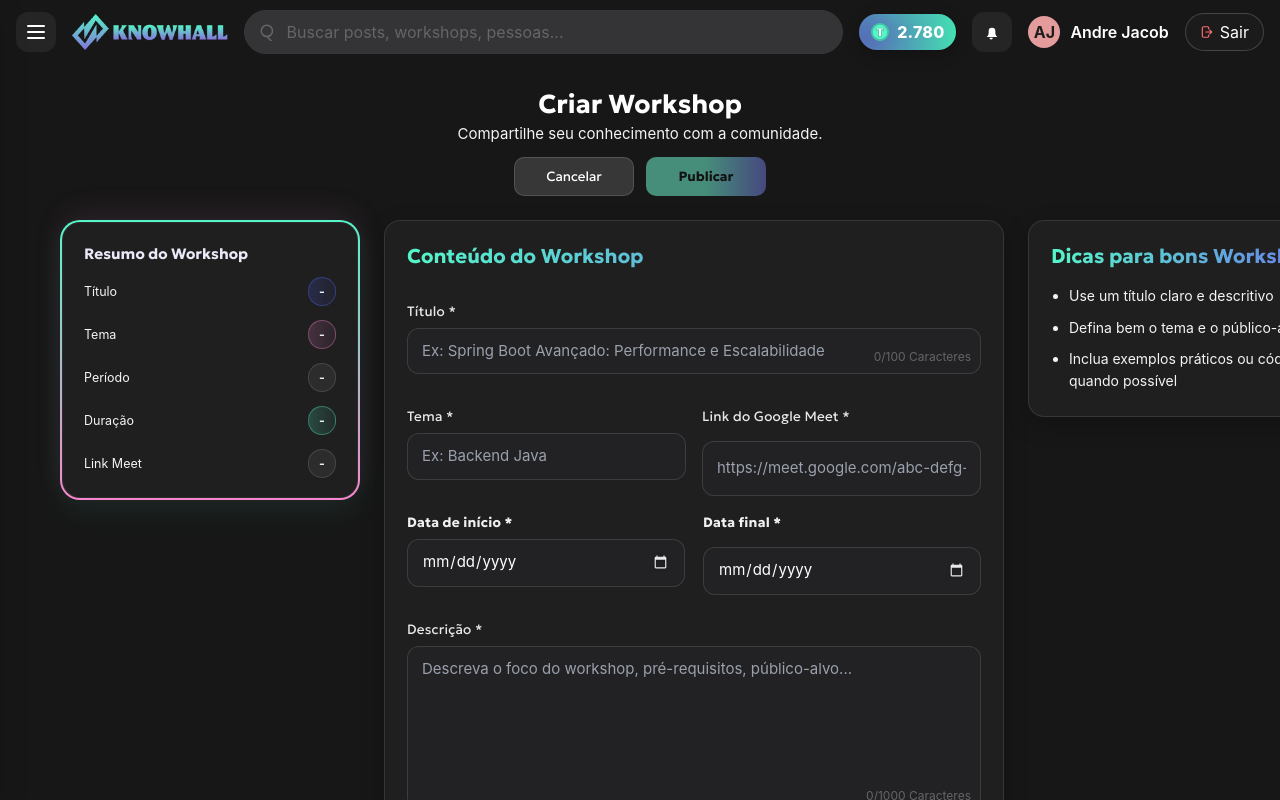
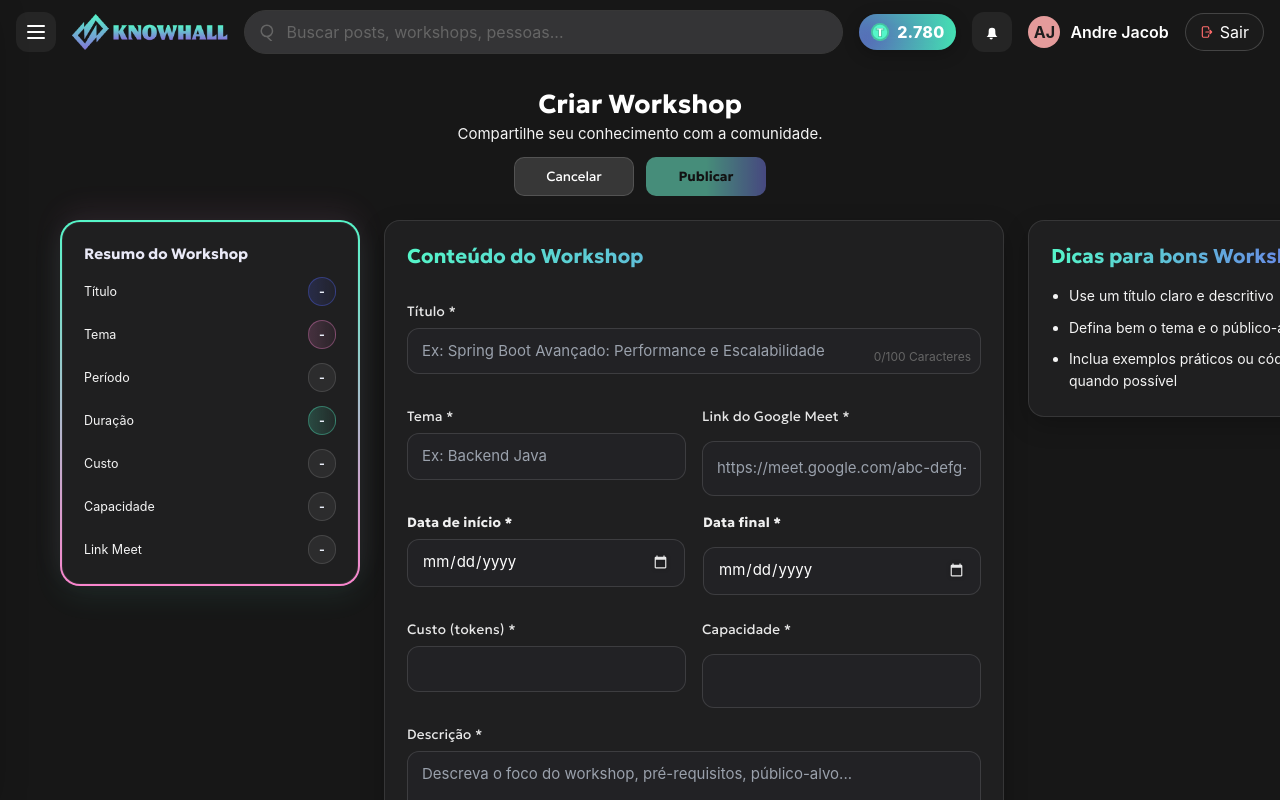
Before and after one commit to Escola-de-Ti/frontend-knowhall, a React (Vite) app in the folder webapp/: page /criar-workshop in a window 1280 px wide. Shown: the top 800 px of the page. Built offline with nearby package versions, Linux system fonts and the light colour scheme; no server answers.

Commit message:
fix: Custo e capacidade

```diff
--- a/webapp/src/pages/CriarWorkshop.tsx
+++ b/webapp/src/pages/CriarWorkshop.tsx
@@ -41,6 +41,8 @@ export default function CriarWorkshop() {
   const [dataInicio, setDataInicio] = useState('');
   const [dataTermino, setDataTermino] = useState('');
   const [linkMeet, setLinkMeet] = useState('');
+  const [custo, setCusto] = useState('');
+  const [capacidade, setCapacidade] = useState('');
 
   const [loading, setLoading] = useState(false);
   const [errorGlobal, setErrorGlobal] = useState<string | null>(null);
@@ -51,6 +53,8 @@ export default function CriarWorkshop() {
     dataInicio: false,
     dataTermino: false,
     linkMeet: false,
+    custo: false,
+    capacidade: false,
   });
 
   const titleCount = useMemo(() => `${titulo.length}/100 Caracteres`, [titulo]);
@@ -71,6 +75,8 @@ export default function CriarWorkshop() {
         ? 'dataFinal deve ser igual ou após dataInicio'
         : '',
     linkMeet: !linkMeet ? 'Obrigatório' : !isValidUrl(linkMeet) ? 'URL inválida' : '',
+    custo: custo === '' ? 'Obrigatório' : Number(custo) < 0 ? 'Não pode ser negativo' : '',
+    capacidade: capacidade === '' ? 'Obrigatório' : '',
   };
 
   const hasErrors = Object.values(fieldErrors).some(Boolean);
@@ -90,12 +96,22 @@ export default function CriarWorkshop() {
         dataInicio: true,
         dataTermino: true,
         linkMeet: true,
+        custo: true,
+        capacidade: true,
       });
       return;
     }
 
     const inicioIso = toIsoDay(dataInicio, false);
     const terminoIso = toIsoDay(dataTermino, true);
+
+    const custoNum = Number(custo);
+    const capacidadeNum = Number(capacidade);
+
+    if (Number.isNaN(custoNum) || Number.isNaN(capacidadeNum)) {
+      setErrorGlobal('Custo e capacidade devem ser numéricos');
+      return;
+    }
 
     try {
       setLoading(true);
@@ -107,6 +123,8 @@ export default function CriarWorkshop() {
         dataInicio: inicioIso,
         dataTermino: terminoIso,
         linkMeet,
+        custo: custoNum,
+        capacidade: capacidadeNum,
       });
 
       resetForm();
@@ -125,6 +143,8 @@ export default function CriarWorkshop() {
     setDataInicio('');
     setDataTermino('');
     setLinkMeet('');
+    setCusto('');
+    setCapacidade('');
     setTouched({
       titulo: false,
       tema: false,
@@ -132,6 +152,8 @@ export default function CriarWorkshop() {
       dataInicio: false,
       dataTermino: false,
       linkMeet: false,
+      custo: false,
+      capacidade: false,
     });
     setErrorGlobal(null);
   }
@@ -185,6 +207,14 @@ export default function CriarWorkshop() {
                 <li className="ws-summary-row">
                   <span className="ws-summary-label">Duração</span>
                   <span className="ws-chip ws-green-chip">{duracao ?? '-'}</span>
+                </li>
+                <li className="ws-summary-row">
+                  <span className="ws-summary-label">Custo</span>
+                  <span className="ws-chip">{custo !== '' ? `${custo} tokens` : '-'}</span>
+                </li>
+                <li className="ws-summary-row">
+                  <span className="ws-summary-label">Capacidade</span>
+                  <span className="ws-chip">{capacidade !== '' ? capacidade : '-'}</span>
                 </li>
                 <li className="ws-summary-row">
                   <span className="ws-summary-label">Link Meet</span>
@@ -294,6 +324,44 @@ export default function CriarWorkshop() {
               </div>
             </div>
 
+            <div className="ws-row-2">
+              <div className={`ws-field ${touched.custo && fieldErrors.custo ? 'ws-invalid' : ''}`}>
+                <label htmlFor="custo">Custo (tokens) *</label>
+                <input
+                  id="custo"
+                  type="number"
+                  min={0}
+                  value={custo}
+                  onChange={(e) => setCusto(e.target.value)}
+                  onBlur={() => markTouched('custo')}
+                  aria-invalid={!!(touched.custo && fieldErrors.custo)}
+                />
+                {touched.custo && fieldErrors.custo && (
+                  <span className="ws-field-error">{fieldErrors.custo}</span>
+                )}
+              </div>
+
+              <div
+                className={`ws-field ${
+                  touched.capacidade && fieldErrors.capacidade ? 'ws-invalid' : ''
+                }`}
+              >
+                <label htmlFor="capacidade">Capacidade *</label>
+                <input
+                  id="capacidade"
+                  type="number"
+                  min={1}
+                  value={capacidade}
+                  onChange={(e) => setCapacidade(e.target.value)}
+                  onBlur={() => markTouched('capacidade')}
+                  aria-invalid={!!(touched.capacidade && fieldErrors.capacidade)}
+                />
+                {touched.capacidade && fieldErrors.capacidade && (
+                  <span className="ws-field-error">{fieldErrors.capacidade}</span>
+                )}
+              </div>
+            </div>
+
             <div
               className={`ws-field ${
                 touched.descricao && fieldErrors.descricao ? 'ws-invalid' : ''
```
